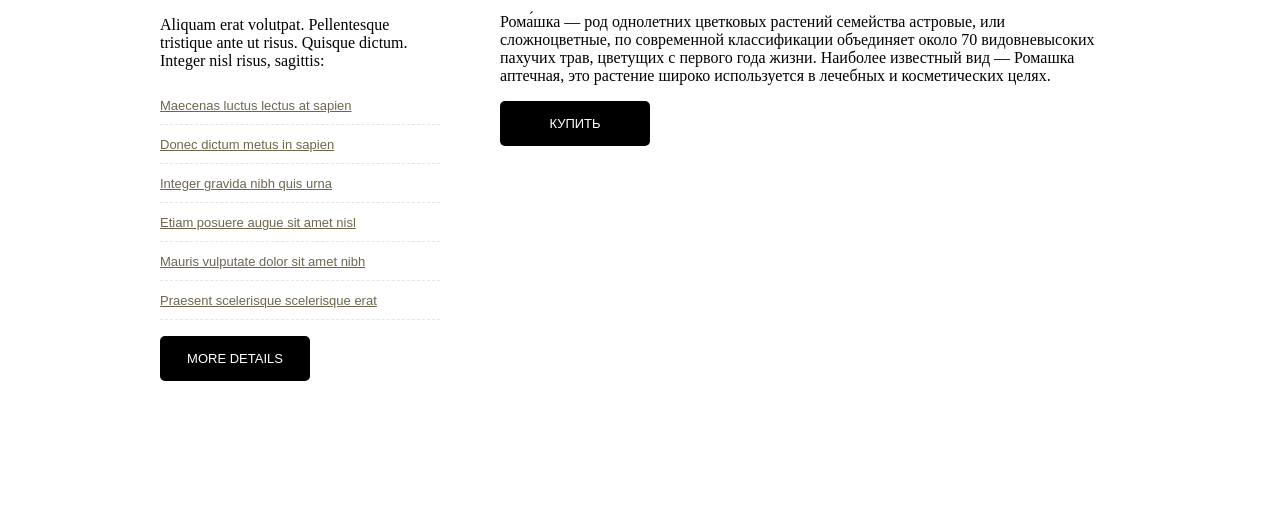
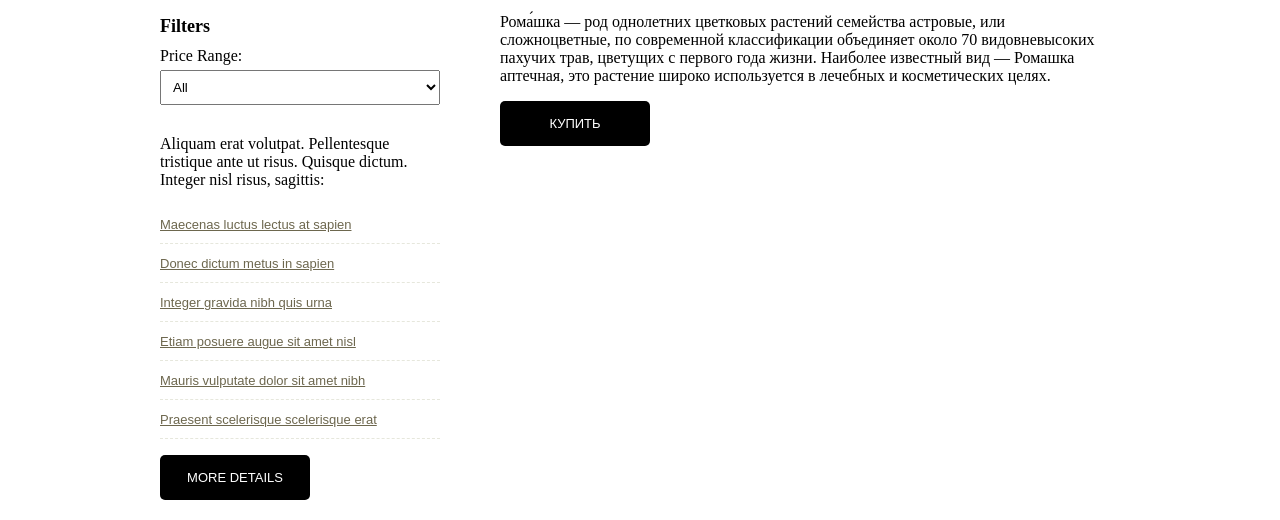
Before and after one commit to VladBelyaniN/Jobs.github.io, a plain HTML site: page index.html in a window 1280 px wide. Shown: the part 281-801 px from the top of the page. Drawn offline with Linux system fonts and the light colour scheme.

Commit message:
Update index.html

```diff
--- a/index.html
+++ b/index.html
@@ -23,6 +23,18 @@
   <div id="content">
     <div id="left-content">
       <h1>Интернет магазин <span>цветов</span></h1>
+      <div id="filters">
+        <h2>Filters</h2>
+        <label for="price-range">Price Range:</label>
+        <select id="price-range">
+          <option value="all">All</option>
+          <option value="low">Low</option>
+          <option value="medium">Medium</option>
+          <option value="high">High</option>
+        </select>
+
+        <!-- Add more filters as needed -->
+      </div>
       <p>Aliquam erat volutpat. Pellentesque tristique ante ut risus. Quisque dictum. Integer nisl risus, sagittis:</p>
       <ul>
         <li><a href="#">Maecenas luctus lectus at sapien</a></li>
```
